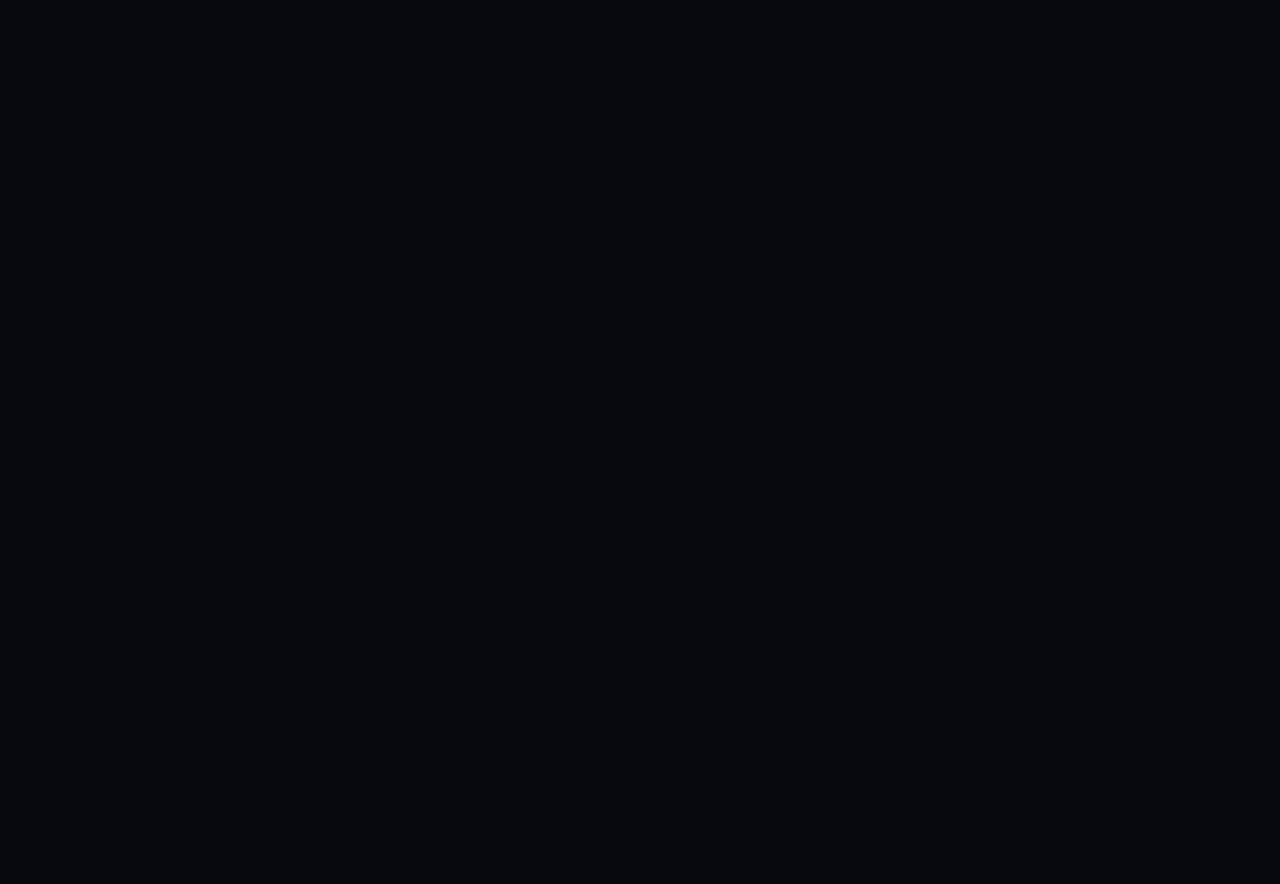
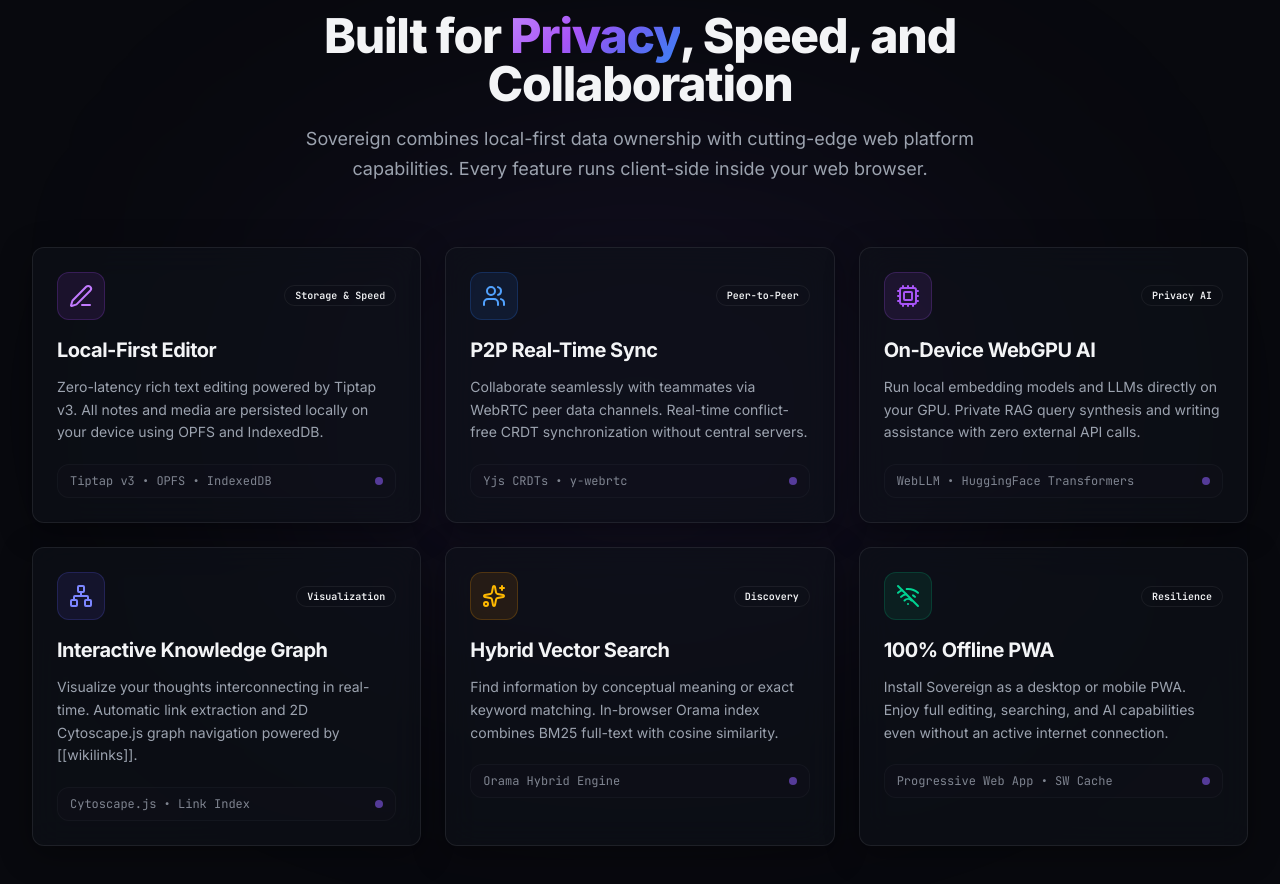
Before and after one commit to WantedChip/Sovereign, a React (Vite) app: page / in a window 1280 px wide. Shown: the part 1080-1964 px from the top of the page. Before the commit the page ends 953 px from the top, so only its background shows below. Built offline with nearby package versions, Linux system fonts and the light colour scheme.

Commit message:
feat: created landing page features section

```diff
--- /dev/null
+++ b/src/components/landing/Features.tsx
@@ -0,0 +1,182 @@
+import { useEffect, useRef } from "react"
+import { Card, CardHeader, CardTitle, CardDescription, CardContent } from "@/components/ui/card"
+import { Badge } from "@/components/ui/badge"
+import {
+  Edit3,
+  Users,
+  Cpu,
+  Network,
+  Sparkles,
+  WifiOff,
+  ArrowUpRight
+} from "lucide-react"
+
+interface FeatureItem {
+  id: string
+  title: string
+  category: string
+  description: string
+  tech: string
+  icon: typeof Edit3
+  color: string
+  borderColor: string
+}
+
+const features: FeatureItem[] = [
+  {
+    id: "editor",
+    title: "Local-First Editor",
+    category: "Storage & Speed",
+    description:
+      "Zero-latency rich text editing powered by Tiptap v3. All notes and media are persisted locally on your device using OPFS and IndexedDB.",
+    tech: "Tiptap v3 • OPFS • IndexedDB",
+    icon: Edit3,
+    color: "text-purple-400 bg-purple-500/10 border-purple-500/20",
+    borderColor: "hover:border-purple-500/40 hover:shadow-purple-500/10"
+  },
+  {
+    id: "collaboration",
+    title: "P2P Real-Time Sync",
+    category: "Peer-to-Peer",
+    description:
+      "Collaborate seamlessly with teammates via WebRTC peer data channels. Real-time conflict-free CRDT synchronization without central servers.",
+    tech: "Yjs CRDTs • y-webrtc",
+    icon: Users,
+    color: "text-blue-400 bg-blue-500/10 border-blue-500/20",
+    borderColor: "hover:border-blue-500/40 hover:shadow-blue-500/10"
+  },
+  {
+    id: "ai",
+    title: "On-Device WebGPU AI",
+    category: "Privacy AI",
+    description:
+      "Run local embedding models and LLMs directly on your GPU. Private RAG query synthesis and writing assistance with zero external API calls.",
+    tech: "WebLLM • HuggingFace Transformers",
+    icon: Cpu,
+    color: "text-accent bg-accent/10 border-accent/20",
+    borderColor: "hover:border-accent/40 hover:shadow-accent/10"
+  },
+  {
+    id: "graph",
+    title: "Interactive Knowledge Graph",
+    category: "Visualization",
+    description:
+      "Visualize your thoughts interconnecting in real-time. Automatic link extraction and 2D Cytoscape.js graph navigation powered by [[wikilinks]].",
+    tech: "Cytoscape.js • Link Index",
+    icon: Network,
+    color: "text-indigo-400 bg-indigo-500/10 border-indigo-500/20",
+    borderColor: "hover:border-indigo-500/40 hover:shadow-indigo-500/10"
+  },
+  {
+    id: "search",
+    title: "Hybrid Vector Search",
+    category: "Discovery",
+    description:
+      "Find information by conceptual meaning or exact keyword matching. In-browser Orama index combines BM25 full-text with cosine similarity.",
+    tech: "Orama Hybrid Engine",
+    icon: Sparkles,
+    color: "text-amber-400 bg-amber-500/10 border-amber-500/20",
+    borderColor: "hover:border-amber-500/40 hover:shadow-amber-500/10"
+  },
+  {
+    id: "offline",
+    title: "100% Offline PWA",
+    category: "Resilience",
+    description:
+      "Install Sovereign as a desktop or mobile PWA. Enjoy full editing, searching, and AI capabilities even without an active internet connection.",
+    tech: "Progressive Web App • SW Cache",
+    icon: WifiOff,
+    color: "text-emerald-400 bg-emerald-500/10 border-emerald-500/20",
+    borderColor: "hover:border-emerald-500/40 hover:shadow-emerald-500/10"
+  }
+]
+
+export function Features() {
+  const sectionRef = useRef<HTMLDivElement>(null)
+
+  useEffect(() => {
+    const observer = new IntersectionObserver(
+      (entries) => {
+        entries.forEach((entry) => {
+          if (entry.isIntersecting) {
+            entry.target.classList.add("opacity-100", "translate-y-0")
+            entry.target.classList.remove("opacity-0", "translate-y-8")
+          }
+        })
+      },
+      { threshold: 0.1 }
+    )
+
+    const cards = sectionRef.current?.querySelectorAll(".feature-card-item")
+    cards?.forEach((card) => observer.observe(card))
+
+    return () => observer.disconnect()
+  }, [])
+
+  return (
+    <section id="features" ref={sectionRef} className="relative py-24 px-4 sm:px-6 lg:px-8 max-w-7xl mx-auto">
+      {/* Background Subtle Ambient Glow */}
+      <div className="absolute top-1/2 left-1/2 -translate-x-1/2 -translate-y-1/2 w-[700px] h-[400px] bg-primary/10 rounded-full blur-[140px] pointer-events-none" />
+
+      {/* Section Header */}
+      <div className="relative z-10 text-center space-y-4 max-w-3xl mx-auto mb-16">
+        <Badge variant="glass" className="px-3.5 py-1 text-xs font-semibold uppercase tracking-wider">
+          Architecture Capabilities
+        </Badge>
+
+        <h2 className="text-3xl sm:text-4xl md:text-5xl font-extrabold tracking-tight">
+          Built for <span className="gradient-text">Privacy</span>, Speed, and Collaboration
+        </h2>
+
+        <p className="text-base sm:text-lg text-muted-foreground leading-relaxed">
+          Sovereign combines local-first data ownership with cutting-edge web platform capabilities.
+          Every feature runs client-side inside your web browser.
+        </p>
+      </div>
+
+      {/* Feature Cards 6-Grid */}
+      <div className="relative z-10 grid grid-cols-1 md:grid-cols-2 lg:grid-cols-3 gap-6">
+        {features.map((feature, idx) => {
+          const IconComp = feature.icon
+          return (
+            <Card
+              key={feature.id}
+              glass
+              className={`feature-card-item glass-card opacity-0 translate-y-8 transition-all duration-700 ease-out border-border/50 ${feature.borderColor}`}
+              style={{ transitionDelay: `${idx * 80}ms` }}
+            >
+              <CardHeader className="space-y-3 pb-3">
+                <div className="flex items-center justify-between">
+                  <div
+                    className={`w-12 h-12 rounded-xl border flex items-center justify-center transition-transform duration-300 group-hover:scale-110 ${feature.color}`}
+                  >
+                    <IconComp className="w-6 h-6" />
+                  </div>
+                  <Badge variant="outline" className="text-[10px] font-mono border-border/60">
+                    {feature.category}
+                  </Badge>
+                </div>
+
+                <CardTitle className="text-xl font-bold pt-1 flex items-center justify-between group">
+                  <span>{feature.title}</span>
+                  <ArrowUpRight className="w-4 h-4 text-muted-foreground opacity-0 group-hover:opacity-100 transition-opacity" />
+                </CardTitle>
+
+                <CardDescription className="text-sm text-muted-foreground leading-relaxed">
+                  {feature.description}
+                </CardDescription>
+              </CardHeader>
+
+              <CardContent className="pt-2">
+                <div className="text-xs font-mono text-muted-foreground/80 bg-muted/20 border border-border/30 px-3 py-2 rounded-lg flex items-center justify-between">
+                  <span>{feature.tech}</span>
+                  <span className="w-2 h-2 rounded-full bg-primary/60 animate-pulse" />
+                </div>
+              </CardContent>
+            </Card>
+          )
+        })}
+      </div>
+    </section>
+  )
+}
--- a/src/pages/LandingPage.tsx
+++ b/src/pages/LandingPage.tsx
@@ -1,5 +1,6 @@
 import { Navbar } from "@/components/landing/Navbar"
 import { Hero } from "@/components/landing/Hero"
+import { Features } from "@/components/landing/Features"
 
 export function LandingPage() {
   return (
@@ -7,6 +8,7 @@ export function LandingPage() {
       <Navbar />
       <main className="flex-1">
         <Hero />
+        <Features />
       </main>
     </div>
   )
```
